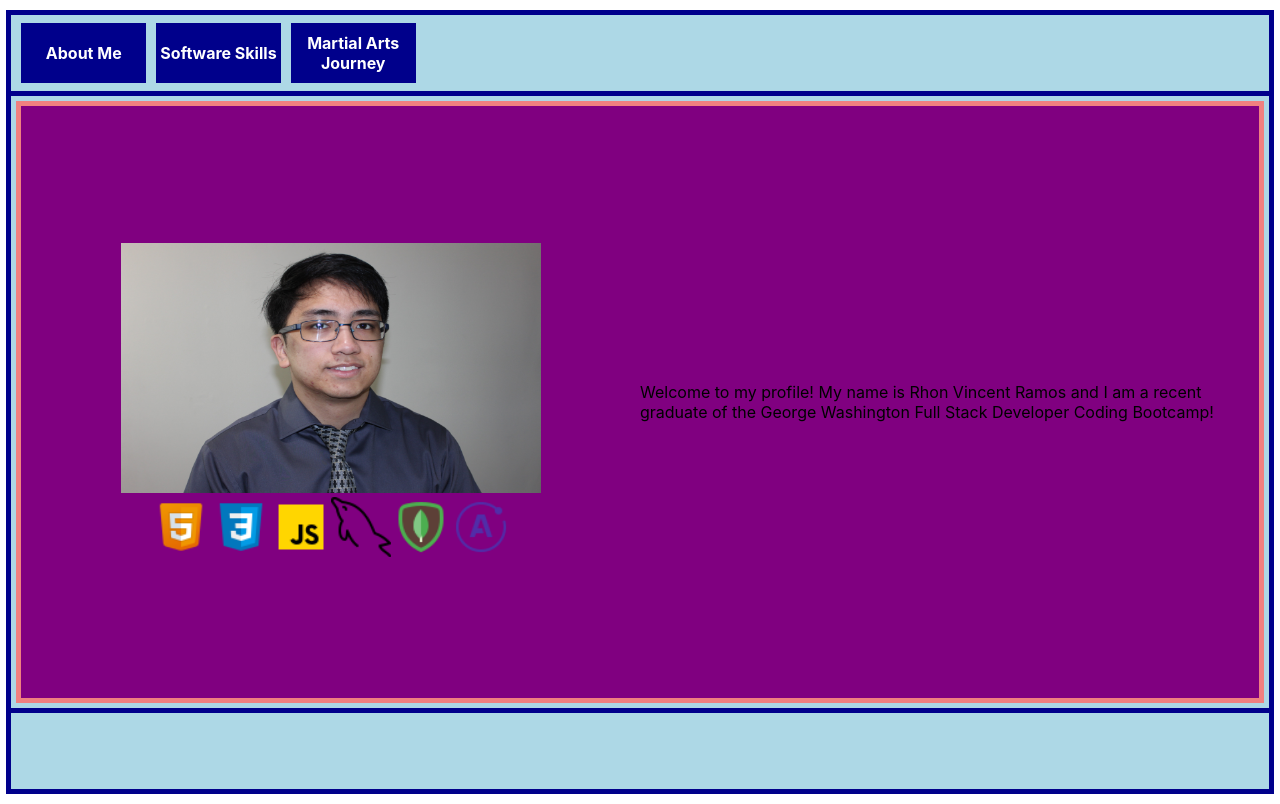
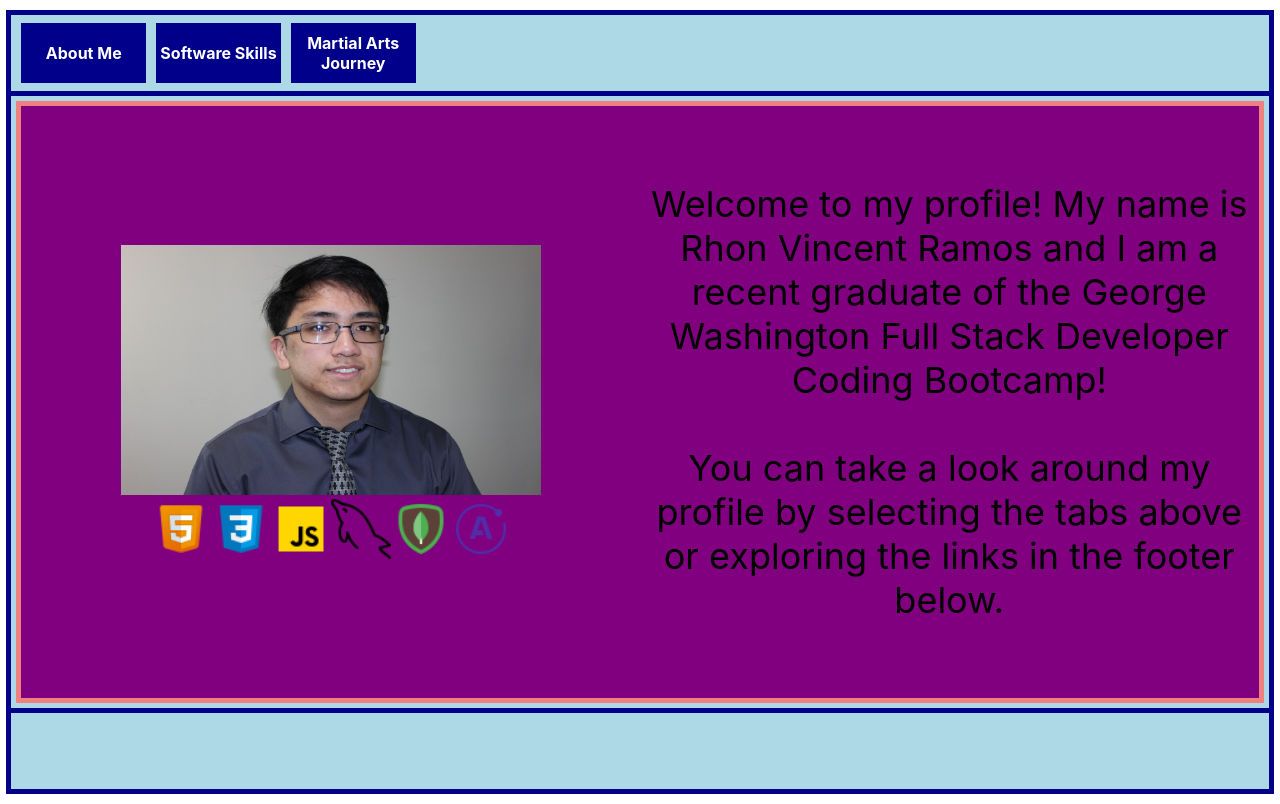
Before and after one commit to rhonvyramos/resume-portfolio-overdone, a React (Create React App) app: page / in a window 1280 px wide. Built offline with nearby package versions, Linux system fonts and the light colour scheme.

Commit message:
about me text sized and centered

```diff
--- a/src/assets/aboutme.css
+++ b/src/assets/aboutme.css
@@ -32,3 +32,16 @@
 #aboutme_images {
 
 }
+
+#image_software {
+    display: flex;
+    justify-content: center;
+    align-items: center;
+    width: 50%;
+}
+
+#text_description {
+    text-align: center;
+
+    font-size: 36px;
+}
--- a/src/pages/AboutMe.js
+++ b/src/pages/AboutMe.js
@@ -33,7 +33,9 @@ export default function AboutMe() {
                             Welcome to my profile!
                             My name is Rhon Vincent Ramos and
                             I am a recent graduate of the George Washington
-                            Full Stack Developer Coding Bootcamp!
+                            Full Stack Developer Coding Bootcamp!<br/><br/>
+                            You can take a look around my profile by selecting the tabs above
+                            or exploring the links in the footer below.
                         </div>
                     </div>
                 </div>
```
